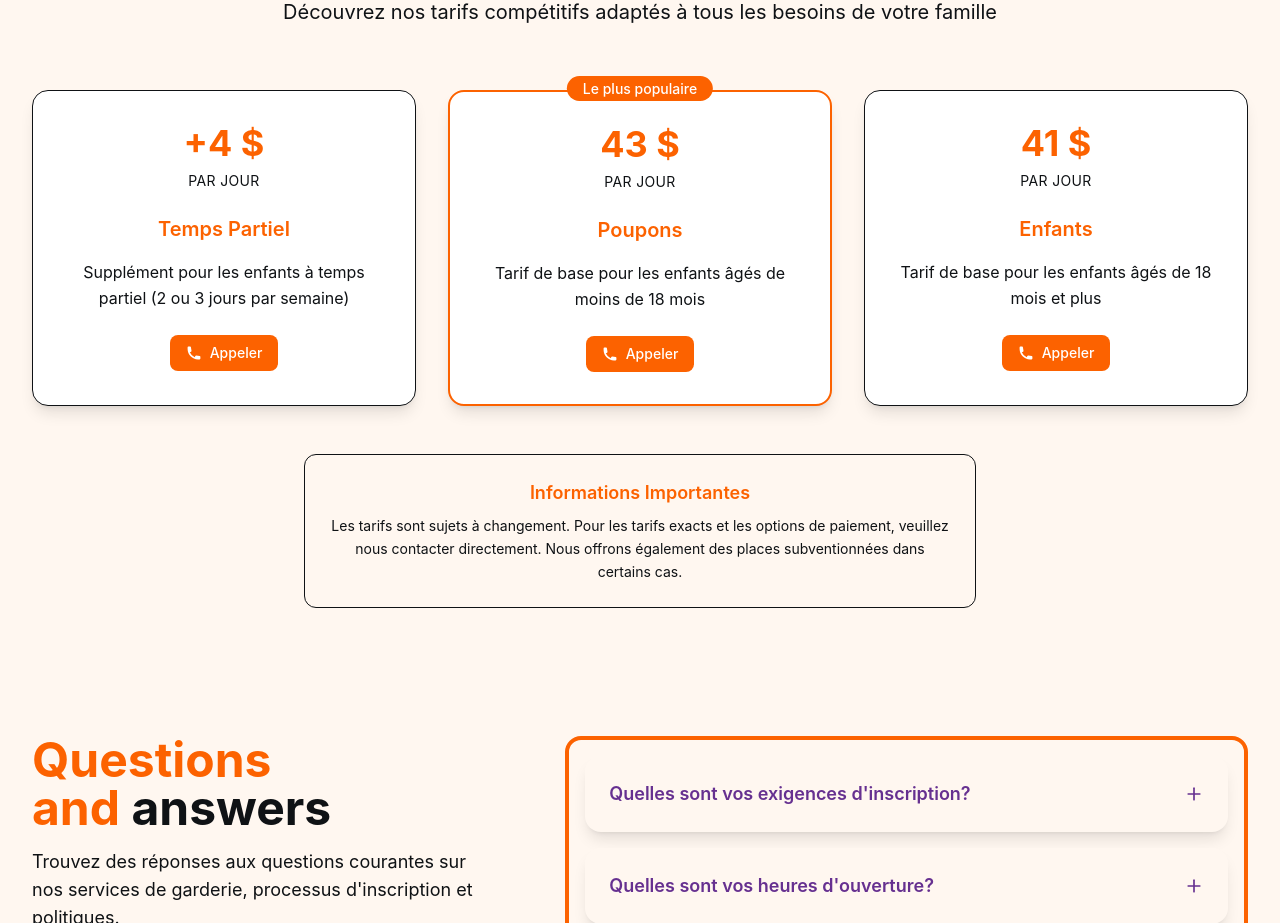
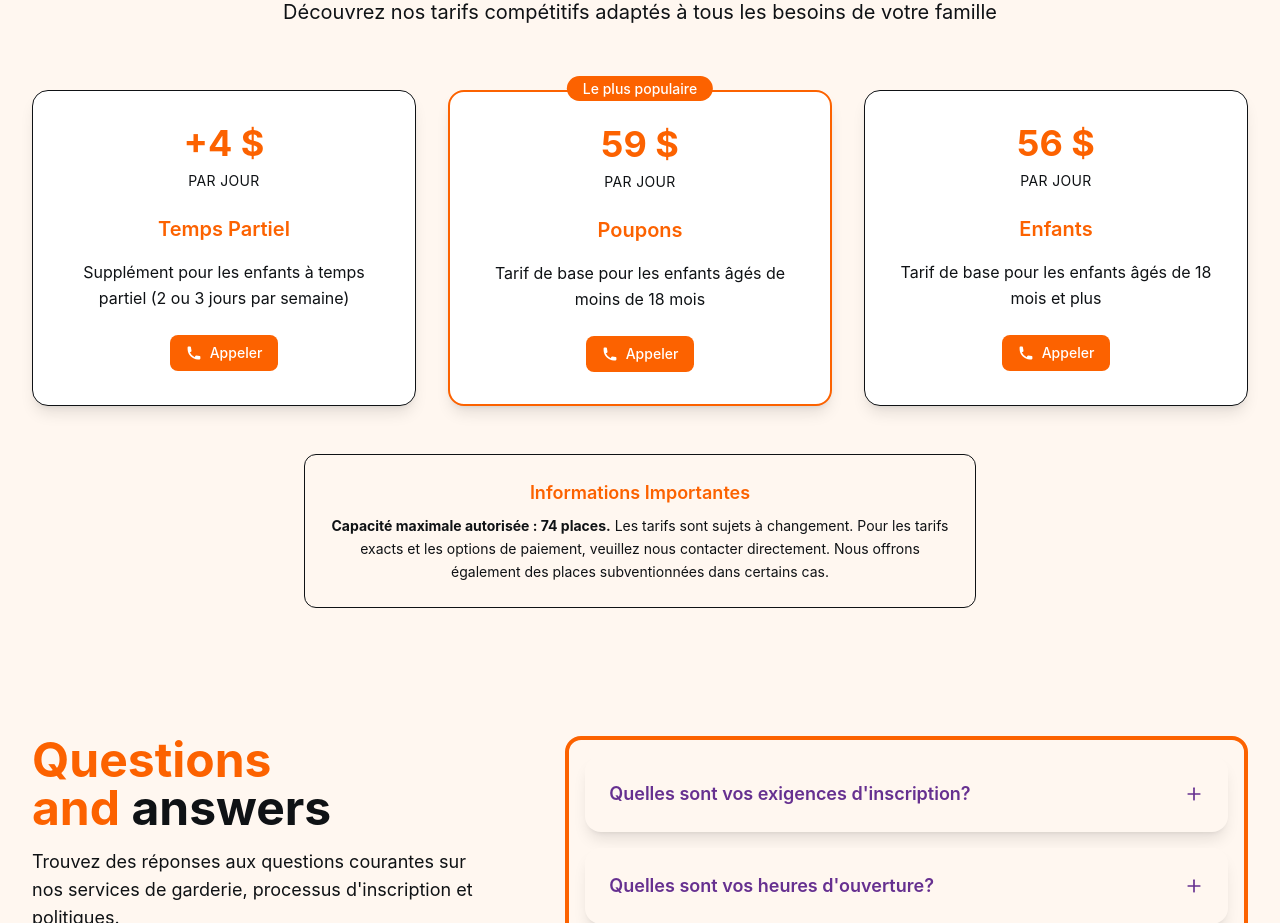
Before and after one commit to DigitariaWebs/GarderieFeeEtoiles, a Next.js app: page / in a window 1280 px wide. Shown: the part 3700-4623 px from the top of the page. Built offline with nearby package versions, Linux system fonts and the light colour scheme.

Commit message:
fix: Update pricing details in TarifsSections and add capacity information

```diff
--- a/src/components/sections/TarifsSections.tsx
+++ b/src/components/sections/TarifsSections.tsx
@@ -77,7 +77,7 @@ const TarifsSections: React.FC = () => {
             </div>
             <div className="mb-6">
               <div className="text-4xl font-bold text-[var(--color-primary)] mb-2">
-                43 $
+                59 $
               </div>
               <div className="text-sm text-[var(--color-text-secondary)] uppercase tracking-wide">
                 par jour
@@ -114,7 +114,7 @@ const TarifsSections: React.FC = () => {
           >
             <div className="mb-6">
               <div className="text-4xl font-bold text-[var(--color-primary)] mb-2">
-                41 $
+                56 $
               </div>
               <div className="text-sm text-[var(--color-text-secondary)] uppercase tracking-wide">
                 par jour
@@ -155,7 +155,7 @@ const TarifsSections: React.FC = () => {
               Informations Importantes
             </h4>
             <p className="text-[var(--color-text-secondary)] text-sm leading-relaxed">
-              Les tarifs sont sujets à changement. Pour les tarifs exacts et les options de paiement,
+              <strong>Capacité maximale autorisée : 74 places.</strong> Les tarifs sont sujets à changement. Pour les tarifs exacts et les options de paiement,
               veuillez nous contacter directement. Nous offrons également des places subventionnées
               dans certains cas.
             </p>
```
